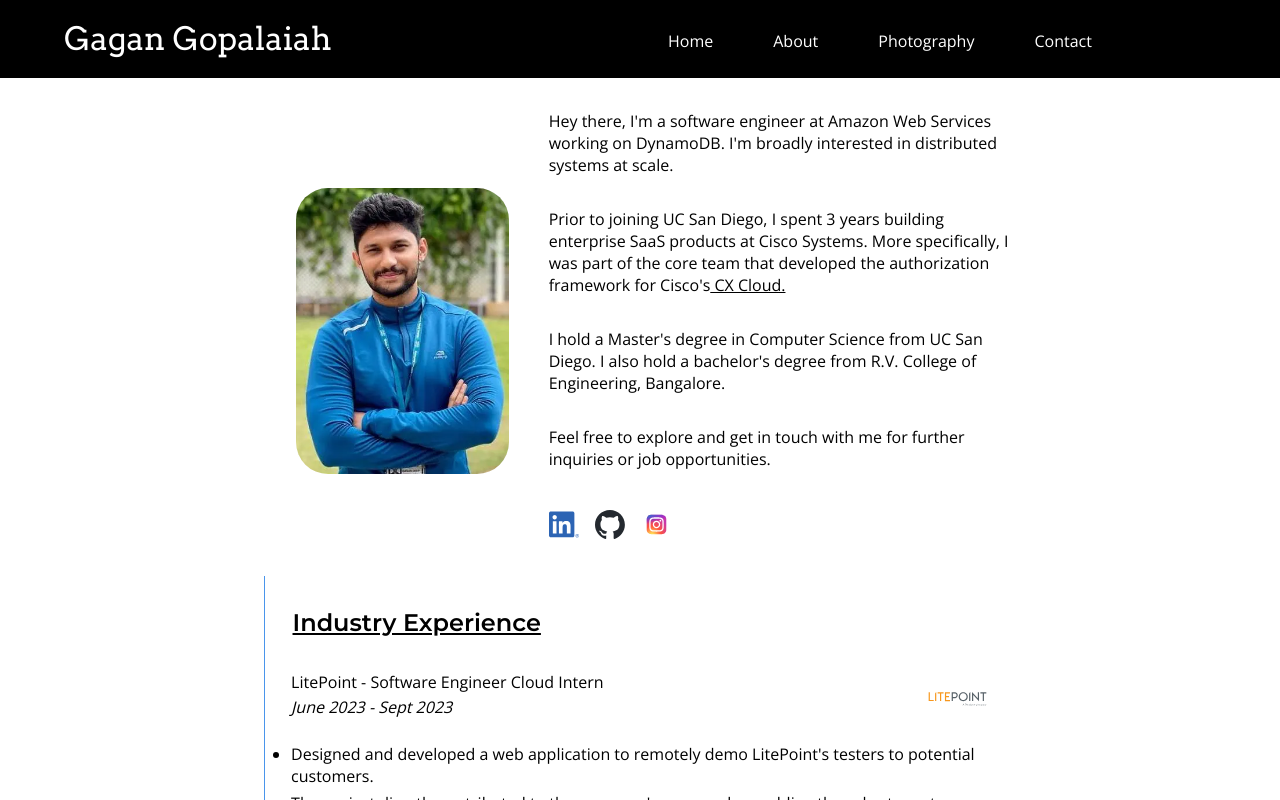
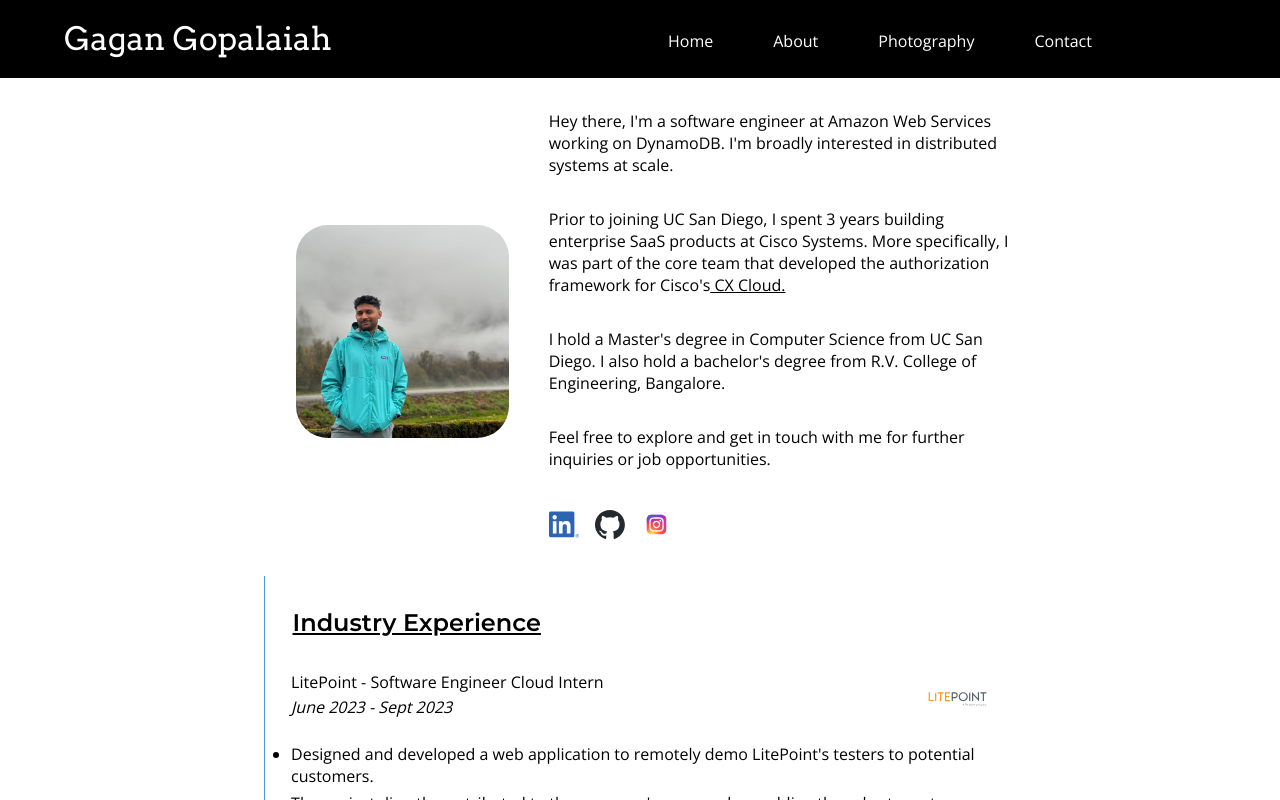
Before and after one commit to ggopalai/portfolio, a Next.js app: page / in a window 1280 px wide. Shown: the top 800 px of the page. Built offline with nearby package versions, Linux system fonts and the light colour scheme.

Commit message:
fix dp overstretching on large monitors issue

```diff
--- a/styles/Home.module.css
+++ b/styles/Home.module.css
@@ -54,9 +54,11 @@
 
 #dp img {
     border-radius: 2rem;
-    max-width: 100%;
+    max-width: 400px;
     max-height: 500px;
+    width: 100%;
     height: auto;
+    object-fit: cover;
 }
 
 #socialsContainer {
```
Also changed, not shown: public/dp.webp, 1 other file (tests, documents, lock files or other folders).
